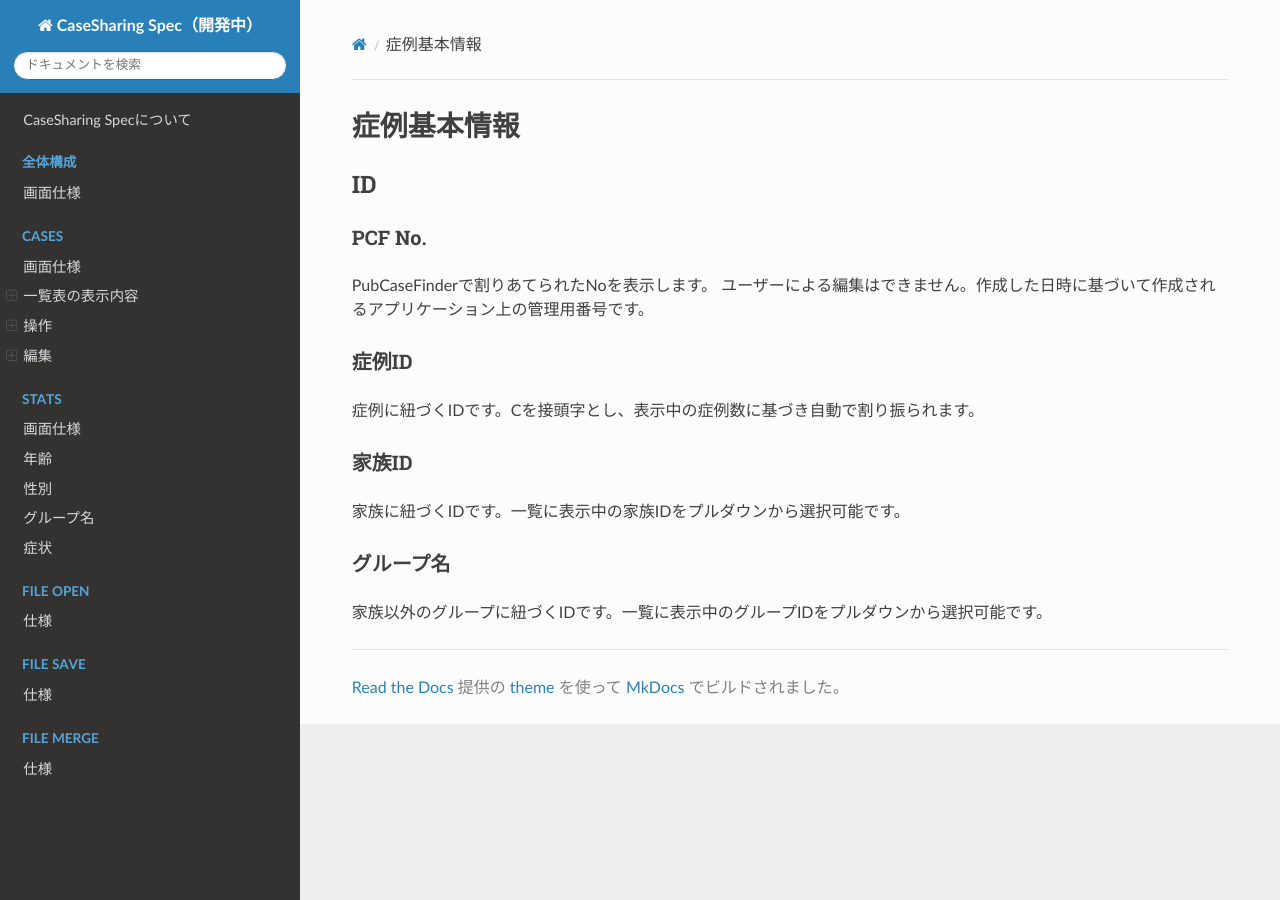
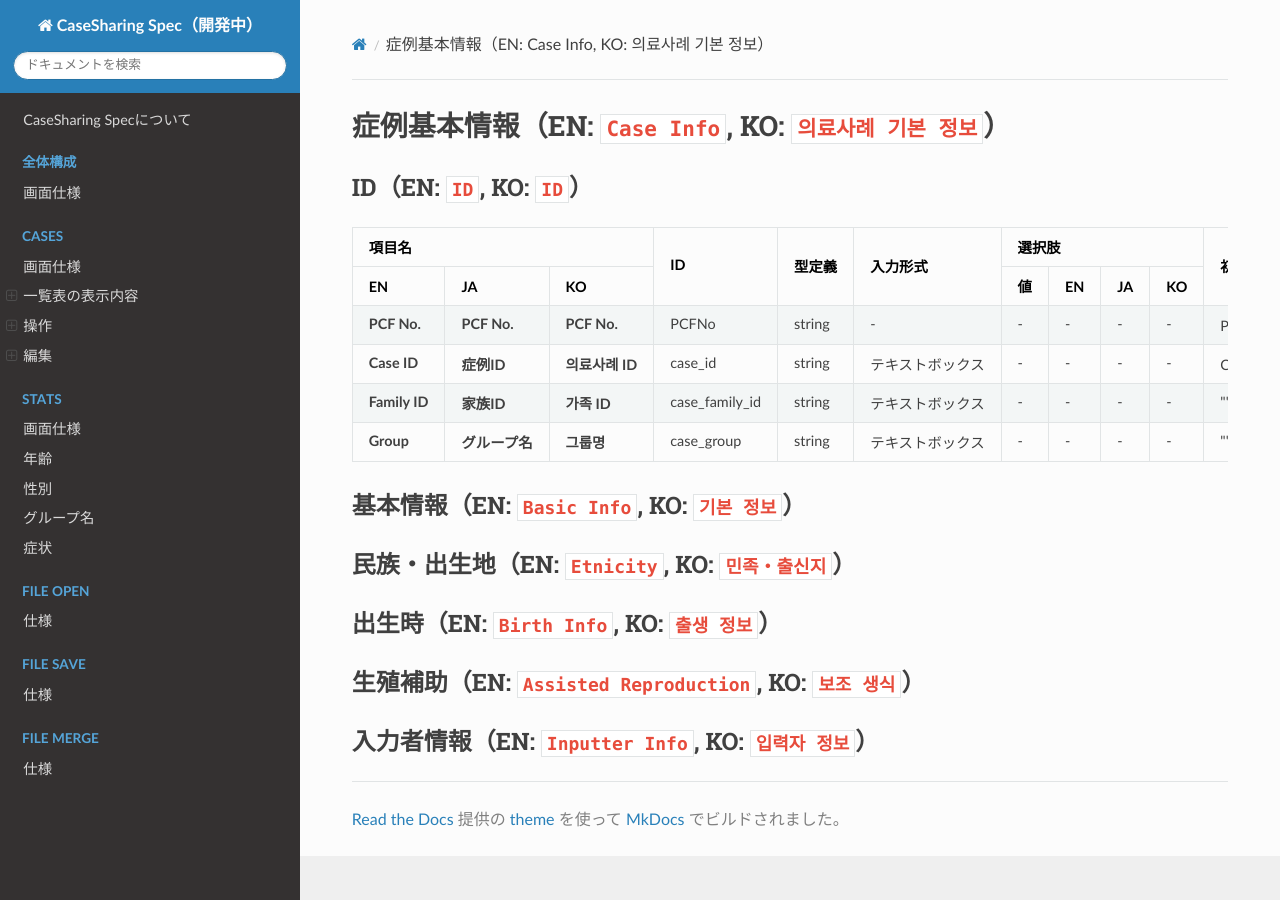
Before and after one commit to PubCaseFinder/pubcasefinder_spec, an MkDocs documentation site: the page built from docs/cases/edit/case-basic-information.md, in a window 1280 px wide. Built offline with MkDocs 1.6.1, drawn with Linux system fonts in a browser that asks for light colours; nearby versions of some CDN libraries.

Commit message:
編集>症例基本情報>ID

```diff
--- a/docs/cases/edit/case-basic-information.md
+++ b/docs/cases/edit/case-basic-information.md
@@ -1,16 +1,116 @@
-# 症例基本情報
+# 症例基本情報（EN: `Case Info`, KO: `의료사례 기본 정보`） {: #case-info}
 
-## ID
+## ID（EN: `ID`, KO: `ID`） {: #id}
 
-### PCF No.
-PubCaseFinderで割りあてられたNoを表示します。
-ユーザーによる編集はできません。作成した日時に基づいて作成されるアプリケーション上の管理用番号です。
+<table>
+  <thead>
+    <tr>
+      <th colspan="3">項目名</th>
+      <th rowspan="2" class="text-vertical-align-middle">ID</th>
+      <th rowspan="2" class="text-vertical-align-middle">型定義</th>
+      <th rowspan="2" class="text-vertical-align-middle">入力形式</th>
+      <th colspan="4">選択肢</th>
+      <th rowspan="2" class="text-vertical-align-middle">初期値</th>
+      <th rowspan="2" class="text-vertical-align-middle">clearボタン</th>
+      <th rowspan="2" class="text-vertical-align-middle">deleteボタン</th>
+      <th colspan="3">一覧表示/操作</th>
+      <th rowspan="2" class="text-vertical-align-middle">備考</th>
+    </tr>
+    <tr>
+      <th>EN</th>
+      <th>JA</th>
+      <th>KO</th>
+      <th>値</th>
+      <th>EN</th>
+      <th>JA</th>
+      <th>KO</th>
+      <th>デフォルト表示</th>
+      <th>編集可能</th>
+      <th>列追加可能</th>
+    </tr>
+  </thead>
+  <tbody>
+    <tr>
+      <td><strong>PCF No.</strong></td>
+      <td><strong>PCF No.</strong></td>
+      <td><strong>PCF No.</strong></td>
+      <td>PCFNo</td>
+      <td>string</td>
+      <td>-</td>
+      <td>-</td>
+      <td>-</td>
+      <td>-</td>
+      <td>-</td>
+      <td>P + {{作成年}} + {{月}} + {{日}} + {{時間}} + {{秒}} + {{ミリ秒}}</td>
+      <td><input type="checkbox" class="readonly-input" /></td>
+      <td><input type="checkbox" class="readonly-input" /></td>
+      <td><input type="checkbox" class="readonly-input" /></td>
+      <td><input type="checkbox" class="readonly-input" /></td>
+      <td><input type="checkbox" class="readonly-input" /></td>
+      <td></td>
+    </tr>
+    <tr>
+      <td><strong>Case ID</strong></td>
+      <td><strong>症例ID</strong></td>
+      <td><strong>의료사례 ID</strong></td>
+      <td>case_id</td>
+      <td>string</td>
+      <td>テキストボックス</td>
+      <td>-</td>
+      <td>-</td>
+      <td>-</td>
+      <td>-</td>
+      <td>C + {{表示中の症例の連番7桁}}</td>
+      <td><input type="checkbox" class="readonly-input" /></td>
+      <td><input type="checkbox" class="readonly-input" /></td>
+      <td><input type="checkbox" class="readonly-input" checked /></td>
+      <td><input type="checkbox" class="readonly-input" checked /></td>
+      <td><input type="checkbox" class="readonly-input" /></td>
+      <td></td>
+    </tr>
+    <tr>
+      <td><strong>Family ID</strong></td>
+      <td><strong>家族ID</strong></td>
+      <td><strong>가족 ID</strong></td>
+      <td>case_family_id</td>
+      <td>string</td>
+      <td>テキストボックス</td>
+      <td>-</td>
+      <td>-</td>
+      <td>-</td>
+      <td>-</td>
+      <td>""</td>
+      <td><input type="checkbox" class="readonly-input" /></td>
+      <td><input type="checkbox" class="readonly-input" /></td>
+      <td><input type="checkbox" class="readonly-input" checked /></td>
+      <td><input type="checkbox" class="readonly-input" checked /></td>
+      <td><input type="checkbox" class="readonly-input" /></td>
+      <td>一覧に表示中の家族IDをプルダウンから選択可能</td>
+    </tr>
+    <tr>
+      <td><strong>Group</strong></td>
+      <td><strong>グループ名</strong></td>
+      <td><strong>그룹명</strong></td>
+      <td>case_group</td>
+      <td>string</td>
+      <td>テキストボックス</td>
+      <td>-</td>
+      <td>-</td>
+      <td>-</td>
+      <td>-</td>
+      <td>""</td>
+      <td><input type="checkbox" class="readonly-input" /></td>
+      <td><input type="checkbox" class="readonly-input" /></td>
+      <td><input type="checkbox" class="readonly-input" checked /></td>
+      <td><input type="checkbox" class="readonly-input" checked /></td>
+      <td><input type="checkbox" class="readonly-input" /></td>
+      <td>一覧に表示中のグループIDをプルダウンから選択可能</td>
+    </tr>
+  </tbody>
+</table>
 
-### 症例ID
-症例に紐づくIDです。Cを接頭字とし、表示中の症例数に基づき自動で割り振られます。
-
-### 家族ID
-家族に紐づくIDです。一覧に表示中の家族IDをプルダウンから選択可能です。
-
-### グループ名
-家族以外のグループに紐づくIDです。一覧に表示中のグループIDをプルダウンから選択可能です。
+## 基本情報（EN: `Basic Info`, KO: `기본 정보`） {: #basic-info}
+## 民族・出生地（EN: `Etnicity`, KO: `민족・출신지`） {: #etnicity}
+## 出生時（EN: `Birth Info`, KO: `출생 정보`） {: #birth-info}
+## 生殖補助（EN: `Assisted Reproduction`, KO: `보조 생식`） {: #assisted-reproduction}
+## 入力者情報（EN: `Inputter Info`, KO: `입력자 정보`） {: #inputter-info}
```
